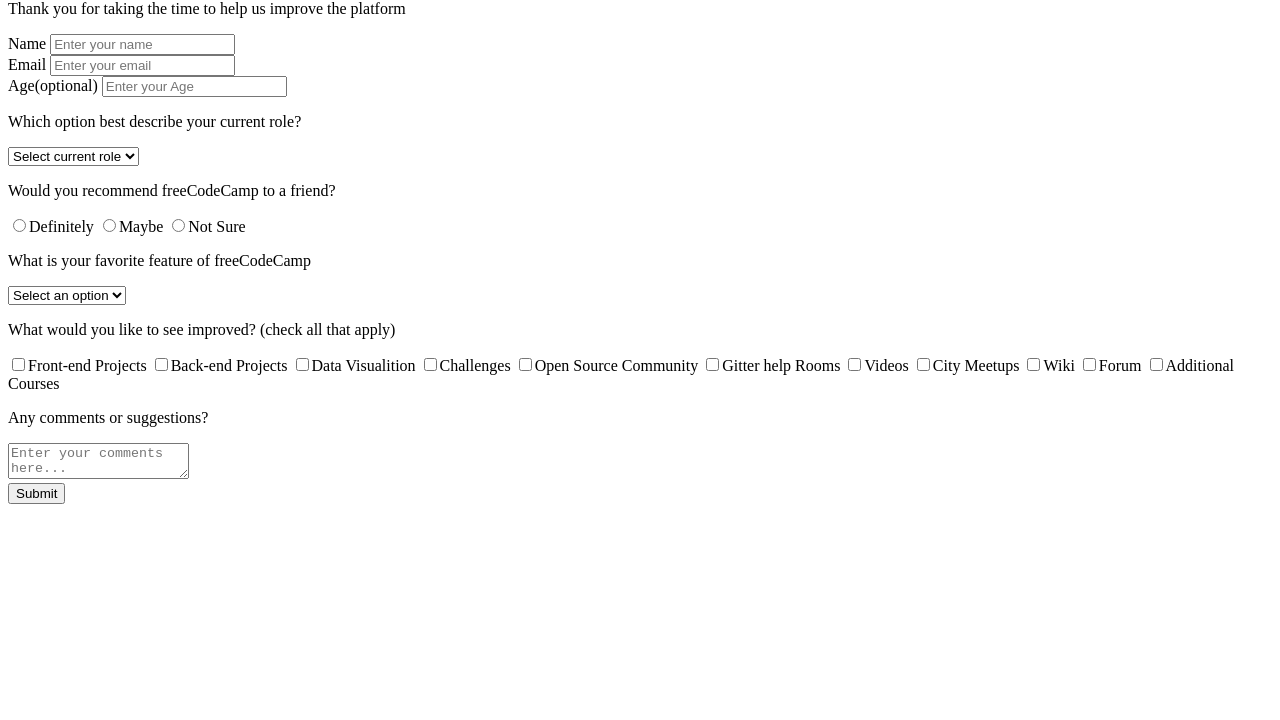
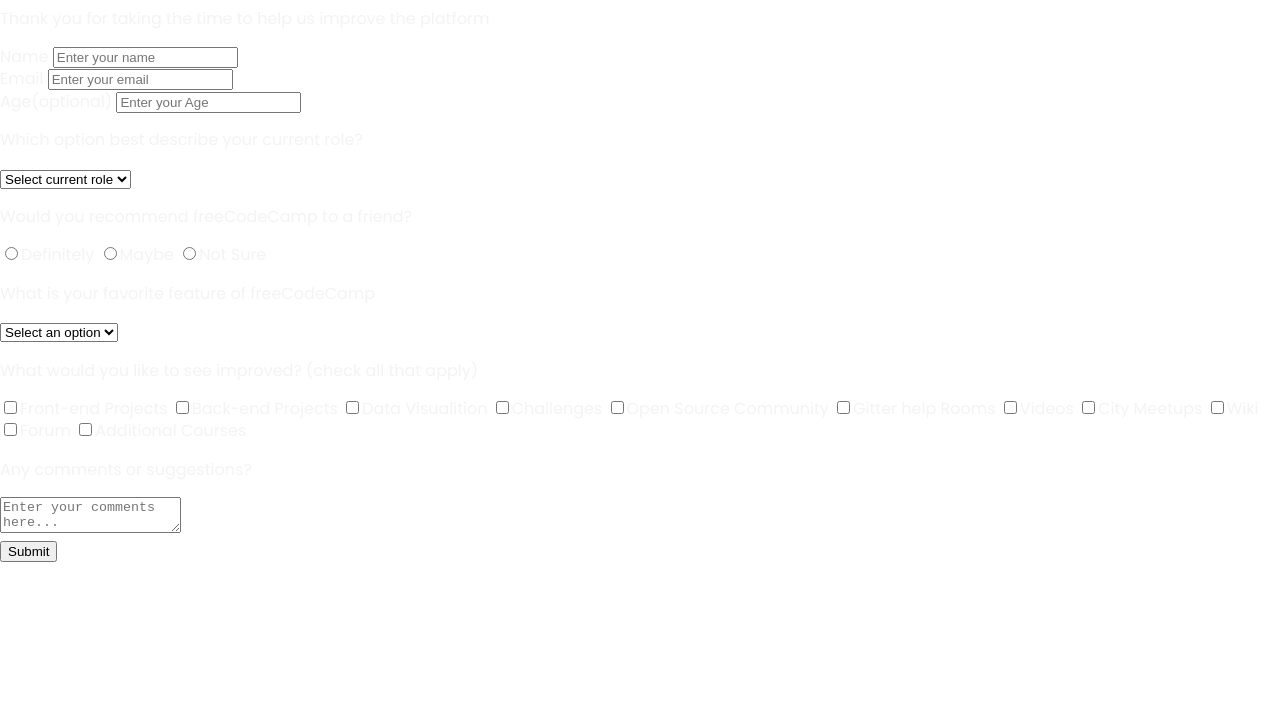
Before and after one commit to VinayakSuthar/FCC-Survey-Form, a plain HTML site: page index.html in a window 1280 px wide. Shown: the part 80-800 px from the top of the page. Drawn offline with Linux system fonts and the light colour scheme.

Commit message:
Body styled

```diff
--- a/style.css
+++ b/style.css
@@ -10,3 +10,12 @@
 *::after {
   box-sizing: border-box;
 }
+
+body {
+  font-family: 'poppins', sans-serif;
+  font-size: 1rem;
+  font-weight: 400;
+  line-height: 1.4;
+  color: var(--color-white);
+  margin: 0;
+}
```
